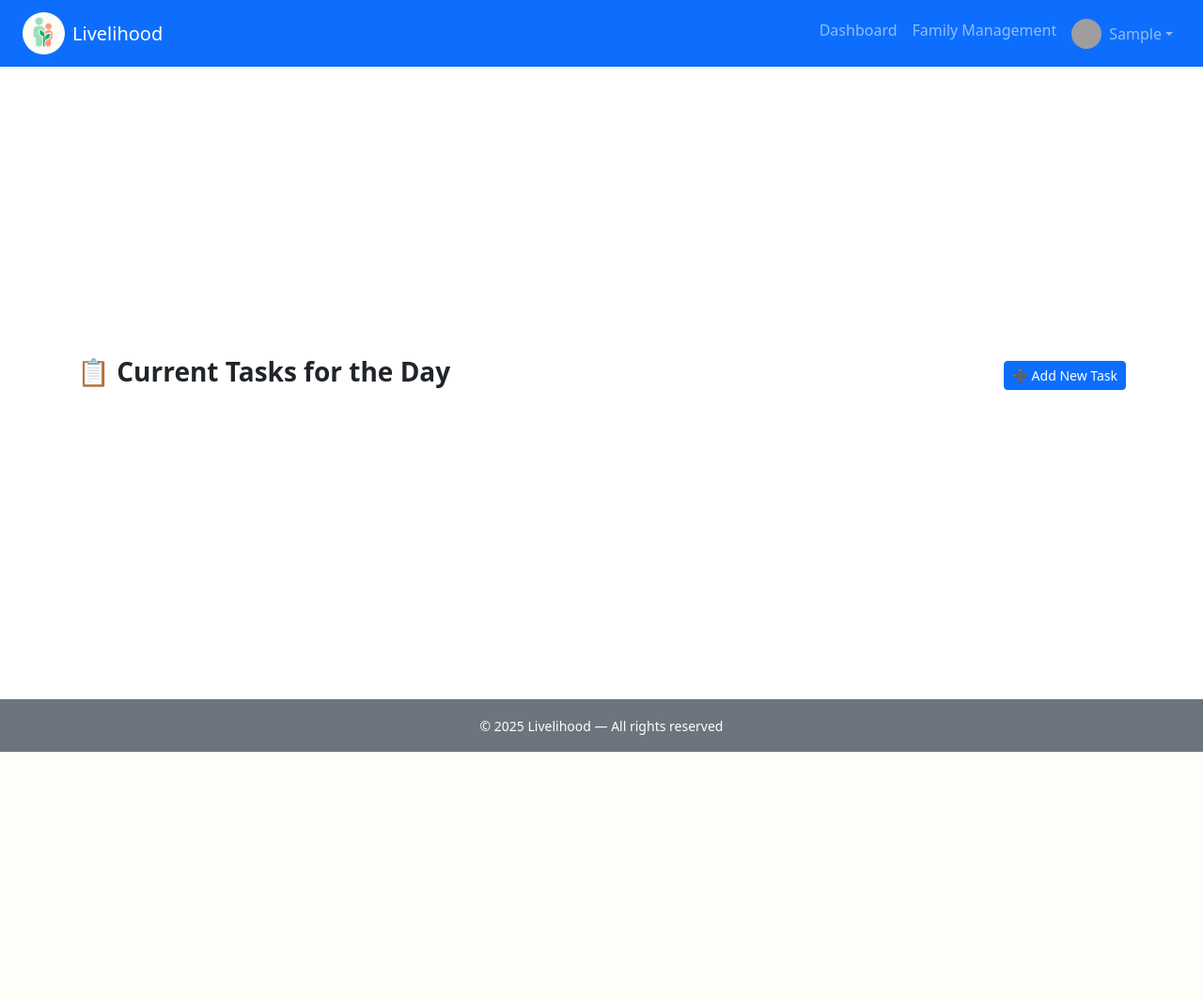
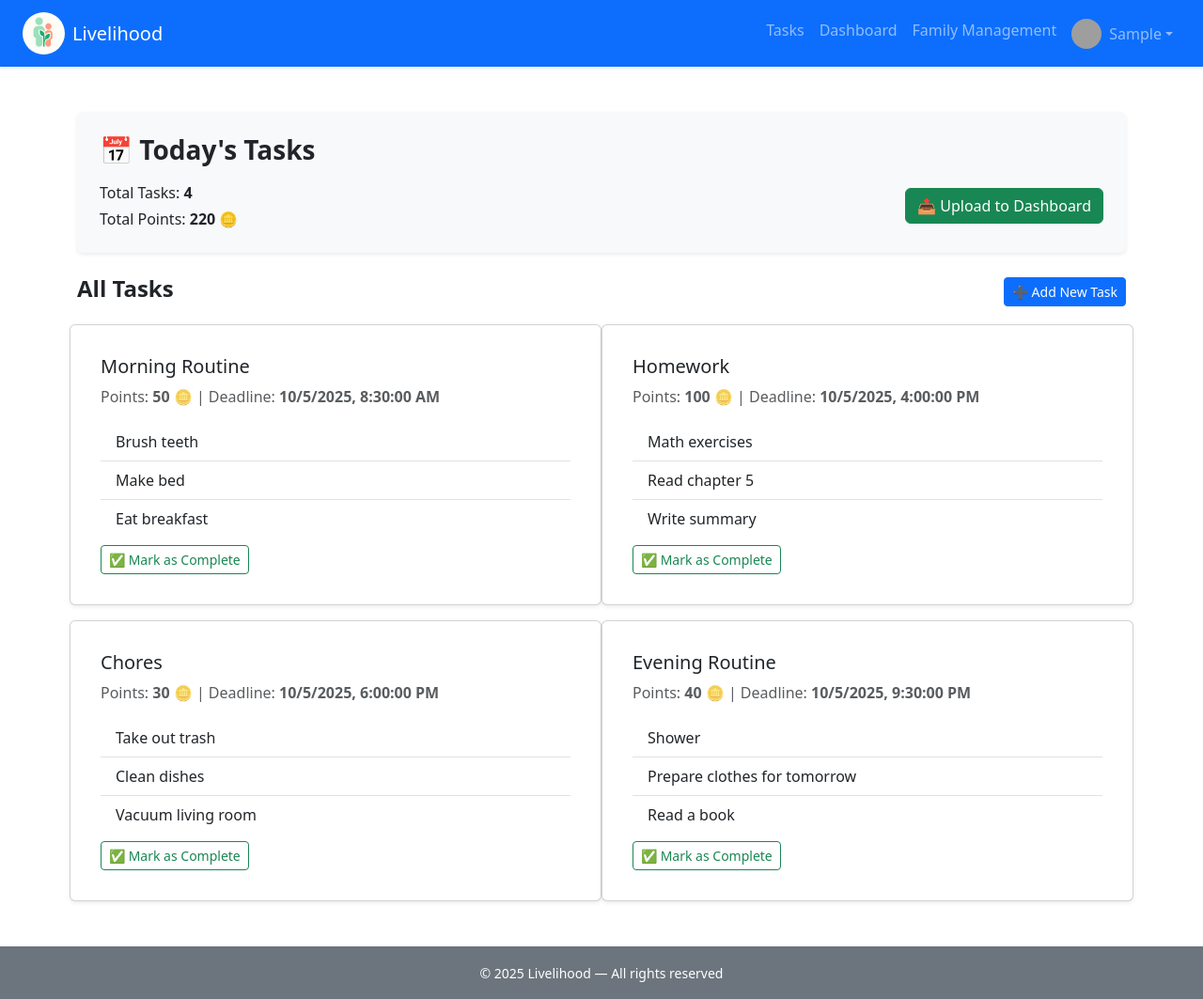
Before and after one commit to EricPaesBarreto/tadanarchy, a Flask app: page /tasks in a window 1280 px wide. Shown: the whole page at 94% size. Before the commit the page ends 800 px from the top, so only its background shows below. Run offline with Flask 3, Linux system fonts and the light colour scheme; the visitor is signed in with stand-in values (Sample User, id 1); some libraries are stand-ins or nearby versions; grey boxes are pictures that could not be loaded.

Commit message:
Eric Barreto - completed some core function demos for prezzi

```diff
--- a/app/routes.py
+++ b/app/routes.py
@@ -162,3 +162,7 @@ def tasks():
 @main.route('/landing_page')
 def landing_page():
     return render_template('landing_page.html')
+
+@main.route('/family_tasks')
+def family_tasks():
+    return render_template('family_tasks.html')
--- a/app/templates/base.html
+++ b/app/templates/base.html
@@ -34,6 +34,9 @@
         <ul class="navbar-nav ms-auto">
           {% if user.is_authenticated %}
             <!-- Navbar links for logged-in users -->
+            <li class="nav-item">
+              <a class="nav-link" href="{{ url_for('main.tasks') }}">Tasks</a>
+            </li>
             <li class="nav-item">
               <a class="nav-link" href="{{ url_for('main.dashboard') }}">Dashboard</a>
             </li>
--- a/app/templates/tasks.html
+++ b/app/templates/tasks.html
@@ -1,165 +1,134 @@
 {% extends "base.html" %}
 {% block title %}Tasks{% endblock %}
+
 {% block content %}
+<div class="container py-5">
 
-<div class="container py-5">
+  <!-- Today's Task / Stats -->
+  <div class="mb-4 p-4 bg-light rounded shadow-sm">
+    <h3 class="fw-semibold">📅 Today's Tasks</h3>
+    <div class="d-flex justify-content-between align-items-center mt-3">
+      <div>
+        <p class="mb-1">Total Tasks: <strong id="totalTasks">0</strong></p>
+        <p class="mb-0">Total Points: <strong id="totalPoints">0</strong> 🪙</p>
+      </div>
+      <button class="btn btn-success" id="uploadFamilyBtn" onclick="location.href='{{ url_for('main.dashboard') }}';">
+      📤 Upload to Dashboard
+    </button>
+    </div>
+  </div>
+
+  <!-- Add New Task Button -->
   <div class="d-flex justify-content-between align-items-center mb-3">
-    <h3 class="fw-semibold">📋 Current Tasks for the Day</h3>
+    <h4 class="fw-semibold">All Tasks</h4>
     <button class="btn btn-primary btn-sm" data-bs-toggle="modal" data-bs-target="#newTaskModal">
       ➕ Add New Task
     </button>
   </div>
 
-  <div id="taskContainer"></div>
+  <!-- Task List -->
+  <div id="taskContainer" class="row g-3"></div>
+
 </div>
 
-<!-- Toast -->
-<div class="position-fixed bottom-0 end-0 p-3" style="z-index:11">
-  <div id="familyToast" class="toast text-bg-success border-0" role="alert">
-    <div class="d-flex">
-      <div class="toast-body">✅ Task pushed to Family Board!</div>
-      <button type="button" class="btn-close btn-close-white me-2 m-auto" data-bs-dismiss="toast"></button>
+<!-- Modals -->
+<!-- New Task Modal -->
+<div class="modal fade" id="newTaskModal" tabindex="-1" aria-labelledby="newTaskModalLabel" aria-hidden="true">
+  <div class="modal-dialog">
+    <div class="modal-content">
+      <div class="modal-header">
+        <h5 class="modal-title" id="newTaskModalLabel">Add New Task</h5>
+        <button type="button" class="btn-close" data-bs-dismiss="modal"></button>
+      </div>
+      <div class="modal-body">
+        <div class="mb-3">
+          <label for="taskName" class="form-label">Task Name</label>
+          <input type="text" class="form-control" id="taskName">
+        </div>
+        <div class="mb-3">
+          <label for="taskPoints" class="form-label">Points</label>
+          <input type="number" class="form-control" id="taskPoints" value="0">
+        </div>
+        <div class="mb-3">
+          <label for="taskDeadline" class="form-label">Deadline</label>
+          <input type="datetime-local" class="form-control" id="taskDeadline">
+        </div>
+        <div class="mb-3">
+          <label for="taskSteps" class="form-label">Steps (comma separated)</label>
+          <input type="text" class="form-control" id="taskSteps">
+        </div>
+      </div>
+      <div class="modal-footer">
+        <button type="button" class="btn btn-secondary" data-bs-dismiss="modal">Cancel</button>
+        <button type="button" class="btn btn-primary" id="saveTaskBtn">Save Task</button>
       </div>
     </div>
   </div>
-
-<!-- Modals -->
-<!-- (keep all your modal HTML as it is) -->
+</div>
 
 <script>
 document.addEventListener("DOMContentLoaded", () => {
     let taskCount = 0;
     const taskContainer = document.getElementById("taskContainer");
-    const toast = new bootstrap.Toast(document.getElementById("familyToast"));
+    const totalTasksEl = document.getElementById("totalTasks");
+    const totalPointsEl = document.getElementById("totalPoints");
 
-    const renderTask = (name, points, steps, deadline) => {
+    let totalPoints = 0;
+
+    const placeholderTasks = [
+        { name: "Morning Routine", points: 50, steps: ["Brush teeth", "Make bed", "Eat breakfast"], deadline: new Date().setHours(8, 30, 0) },
+        { name: "Homework", points: 100, steps: ["Math exercises", "Read chapter 5", "Write summary"], deadline: new Date().setHours(16, 0, 0) },
+        { name: "Chores", points: 30, steps: ["Take out trash", "Clean dishes", "Vacuum living room"], deadline: new Date().setHours(18, 0, 0) },
+        { name: "Evening Routine", points: 40, steps: ["Shower", "Prepare clothes for tomorrow", "Read a book"], deadline: new Date().setHours(21, 30, 0) }
+    ];
+
+    const updateStats = (pointsDelta = 0) => {
+        totalTasksEl.textContent = taskCount;
+        totalPoints += pointsDelta;
+        totalPointsEl.textContent = totalPoints;
+    };
+
+    const renderTask = (task) => {
         taskCount++;
+        updateStats(task.points);
+
         const card = document.createElement("div");
-      card.className = "card mb-4 shadow-sm task-card";
-      card.dataset.name = name;
-      card.dataset.points = points;
-      card.dataset.deadline = deadline;
-
-      const stepsHtml = steps.map(
-        (s, i) => `
-          <li class="list-group-item d-flex align-items-center">
-            <input type="checkbox" class="form-check-input me-2 step-checkbox" id="task${taskCount}_step${i}">
-            <label class="form-check-label" for="task${taskCount}_step${i}">${s.trim()}</label>
-          </li>`
-      ).join("");
-
+        card.className = "card col-12 col-md-6 p-3 shadow-sm";
         card.innerHTML = `
             <div class="card-body">
-          <div class="d-flex justify-content-between align-items-center">
-            <h5 class="card-title mb-0">Task #${taskCount}: ${name}</h5>
-            <span class="badge bg-secondary">${points} 🪙</span>
-          </div>
-          <p class="text-muted mt-2 mb-1">Deadline: <strong>${new Date(deadline).toLocaleString()}</strong></p>
-          <ul class="list-group list-group-flush mt-2 steps-list">${stepsHtml}</ul>
-          <div class="d-flex flex-wrap gap-2 mt-3">
-            <button class="btn btn-outline-info btn-sm info-btn">ℹ️ Info</button>
-            <button class="btn btn-outline-success btn-sm push-btn">📤 Push</button>
-            <button class="btn btn-outline-warning btn-sm focus-btn">🎯 Focus</button>
-            <button class="btn btn-outline-dark btn-sm sleep-btn">🌙 Sleep</button>
-          </div>
+                <h5 class="card-title">${task.name}</h5>
+                <p class="text-muted">Points: <strong>${task.points}</strong> 🪙 | Deadline: <strong>${new Date(task.deadline).toLocaleString()}</strong></p>
+                <ul class="list-group list-group-flush mb-2">
+                    ${task.steps.map(s => `<li class="list-group-item">${s}</li>`).join('')}
+                </ul>
+                <button class="btn btn-outline-success btn-sm complete-btn">✅ Mark as Complete</button>
             </div>
         `;
         taskContainer.appendChild(card);
 
-      card.querySelectorAll(".step-checkbox").forEach(chk =>
-        chk.addEventListener("change", () => checkCompletion(card))
-      );
-      card.querySelector(".info-btn").addEventListener("click", () => showInfo(card, steps));
-      card.querySelector(".push-btn").addEventListener("click", () => toast.show());
-      card.querySelector(".sleep-btn").addEventListener("click", () =>
-        new bootstrap.Modal(document.getElementById("sleepModal")).show()
-      );
-      card.querySelector(".focus-btn").addEventListener("click", () => enterFocusMode(name, 25 * 60));
-    };
-
-    const checkCompletion = (card) => {
-      const allDone = Array.from(card.querySelectorAll(".step-checkbox")).every(c => c.checked);
-      if (allDone) showHooray(card.dataset.name, card.dataset.points);
-    };
-
-    const showHooray = (name, points) => {
-      const overlay = document.createElement("div");
-      overlay.className = "hooray-screen text-center";
-      overlay.innerHTML = `
-        <h1>🎉 Hooray!</h1>
-        <h3 class="mt-3">You have completed <strong>${name}</strong>!</h3>
-        <p class="lead mt-2">You earned <strong>${points}</strong> 🪙</p>
-        <button class="btn btn-light mt-4" id="closeHooray">Continue</button>`;
-      document.body.appendChild(overlay);
-      document.getElementById("closeHooray").addEventListener("click", () => overlay.remove());
-    };
-
-    const showInfo = (card, steps) => {
-      const html = `
-        <p><strong>Task:</strong> ${card.dataset.name}</p>
-        <p><strong>Points:</strong> ${card.dataset.points} 🪙</p>
-        <p><strong>Deadline:</strong> ${new Date(card.dataset.deadline).toLocaleString()}</p>
-        <ul>${steps.map(s => `<li>${s}</li>`).join("")}</ul>`;
-      document.getElementById("infoBody").innerHTML = html;
-      new bootstrap.Modal(document.getElementById("infoModal")).show();
-    };
-
-    const enterFocusMode = (name, durationSec) => {
-      document.body.innerHTML = `
-        <div class="focus-mode d-flex flex-column justify-content-center align-items-center vh-100">
-          <h1>🎯 Focus Mode</h1>
-          <p class="lead mb-3">Stay focused on <strong>${name}</strong></p>
-          <div class="timer" id="focusTimer"></div>
-          <button class="btn btn-light btn-lg mt-4" id="exitFocus">Exit Focus Mode</button>
-        </div>`;
-
-      window.onbeforeunload = () => "You are in Focus Mode!";
-      window.addEventListener("blur", () => alert("🚫 Stay focused!"));
-
-      const timerDisplay = document.getElementById("focusTimer");
-      let remaining = durationSec;
-
-      const updateTimer = () => {
-        const min = Math.floor(remaining / 60);
-        const sec = remaining % 60;
-        timerDisplay.textContent = `${String(min).padStart(2, "0")}:${String(sec).padStart(2, "0")}`;
-        if (remaining <= 0) {
-          clearInterval(interval);
-          alert("✅ Time's up! Great job staying focused!");
-        }
-        remaining--;
-      };
-
-      updateTimer();
-      const interval = setInterval(updateTimer, 1000);
-
-      document.getElementById("exitFocus").addEventListener("click", () => {
-        clearInterval(interval);
-        window.onbeforeunload = null;
-        window.location.reload();
+        card.querySelector(".complete-btn").addEventListener("click", () => {
+            card.classList.add("bg-success", "text-white");
+            card.querySelector(".complete-btn").disabled = true;
+            // Optionally send a POST request to backend to mark as complete
         });
     };
 
+    // Render placeholder tasks
+    placeholderTasks.forEach(renderTask);
+
+    // Add new task
     document.getElementById("saveTaskBtn").addEventListener("click", () => {
         const name = document.getElementById("taskName").value.trim();
-      const points = document.getElementById("taskPoints").value.trim() || 0;
-      const deadline = document.getElementById("taskDeadline").value;
-      const steps = document.getElementById("taskSteps").value.split(",").filter(s => s.trim() !== "");
+        const points = parseInt(document.getElementById("taskPoints").value) || 0;
+        const deadline = new Date(document.getElementById("taskDeadline").value);
+        const steps = document.getElementById("taskSteps").value.split(",").map(s => s.trim()).filter(s => s);
 
-      if (!name || !deadline || steps.length === 0) {
-        alert("Please fill all fields.");
-        return;
-      }
+        if (!name || !deadline || steps.length === 0) return alert("Please fill all fields.");
 
-      renderTask(name, points, steps, deadline);
-      ["taskName", "taskPoints", "taskDeadline", "taskSteps"].forEach(id =>
-        document.getElementById(id).value = ""
-      );
+        renderTask({name, points, steps, deadline});
+        ["taskName","taskPoints","taskDeadline","taskSteps"].forEach(id => document.getElementById(id).value = "");
         bootstrap.Modal.getInstance(document.getElementById("newTaskModal")).hide();
     });
-
-    // Demo task
-    renderTask("Morning Routine", 50, ["Brush teeth", "Make bed", "Eat breakfast"], new Date().setHours(8, 30, 0));
 });
 </script>
 
```
Also changed, not shown: app/templates/dashboard.html (+113 -41 lines). Lines whose indentation alone changed are shown as unchanged.
